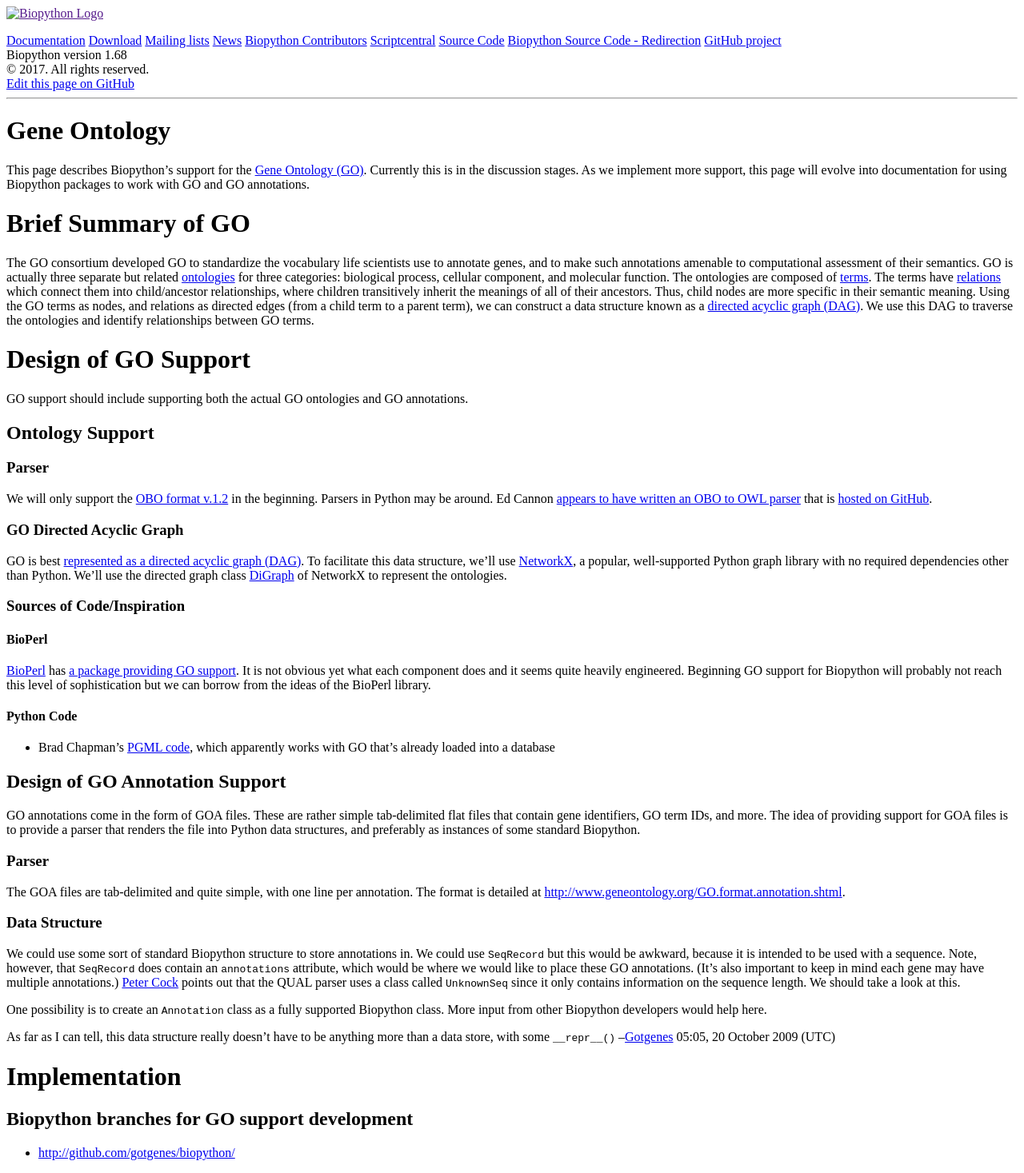
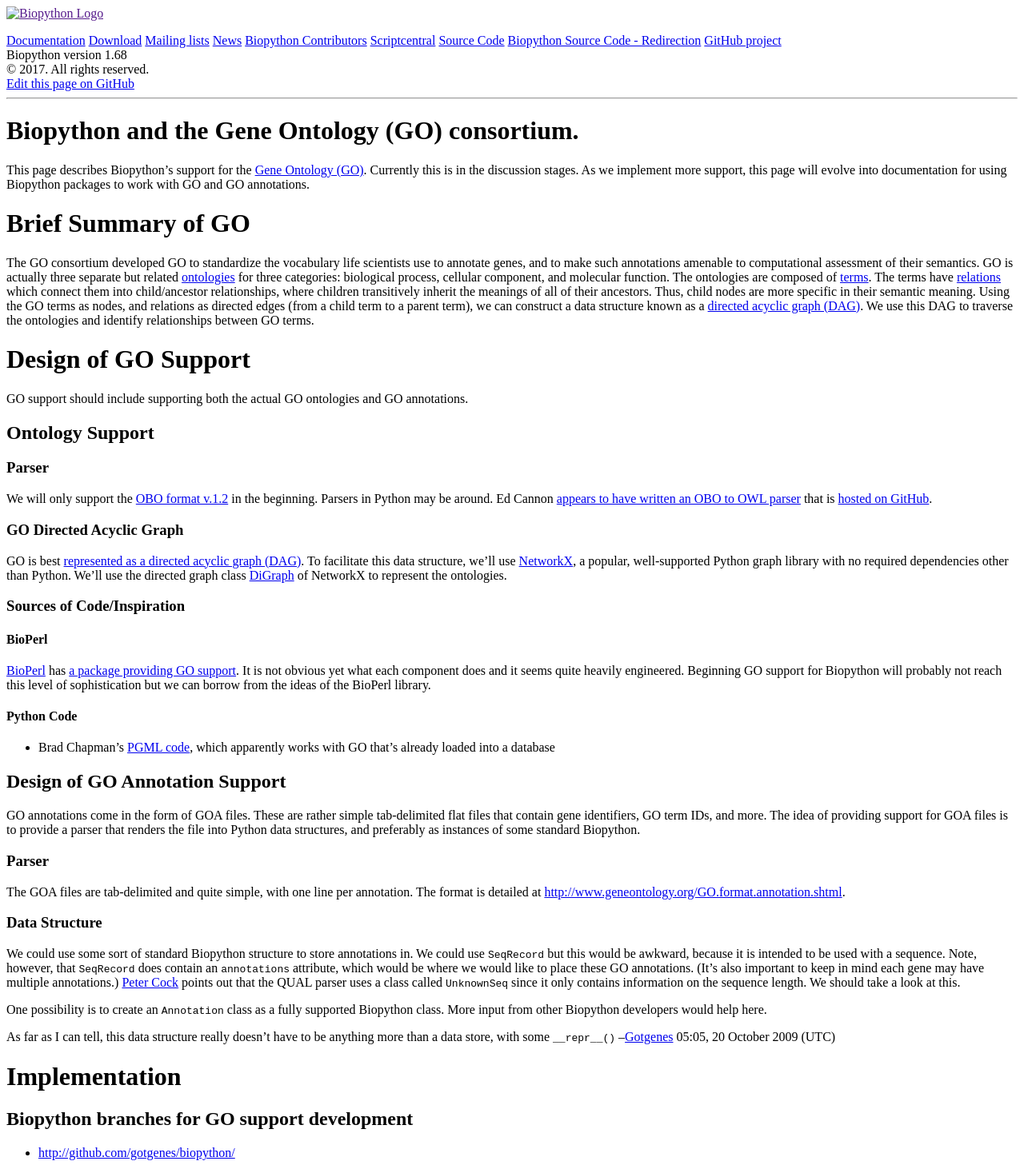
Before and after one commit to biopython/biopython.github.io, a Jekyll site: the page built from wiki/Gene_Ontology.md, in a window 1280 px wide. Shown: the whole page at 80% size. Built offline with Jekyll 4.4.1, drawn with Linux system fonts in a browser that asks for light colours.

Commit message:
Update Gene_Ontology.md

```diff
--- a/wiki/Gene_Ontology.md
+++ b/wiki/Gene_Ontology.md
@@ -1,5 +1,5 @@
 ---
-title: Gene Ontology
+title: Biopython and the Gene Ontology (GO) consortium.
 permalink: wiki/Gene_Ontology
 layout: wiki
 ---
```
